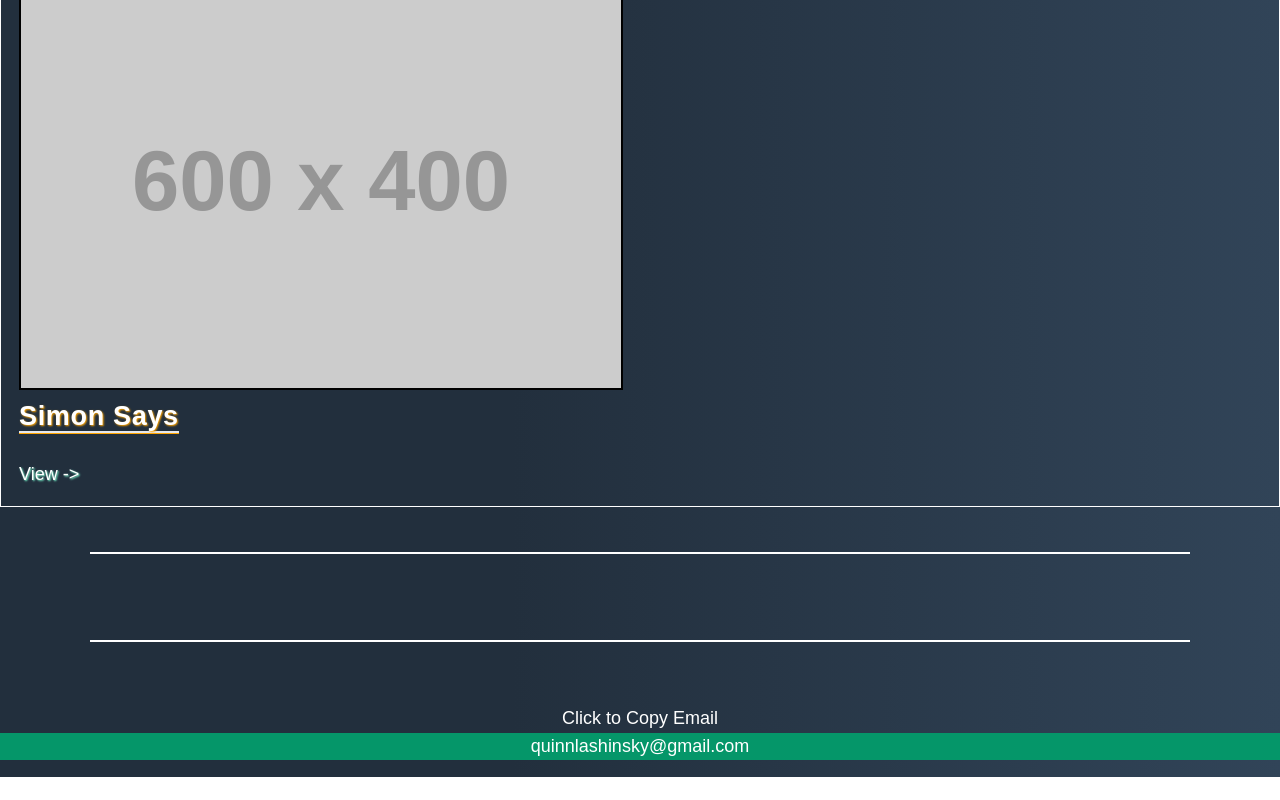
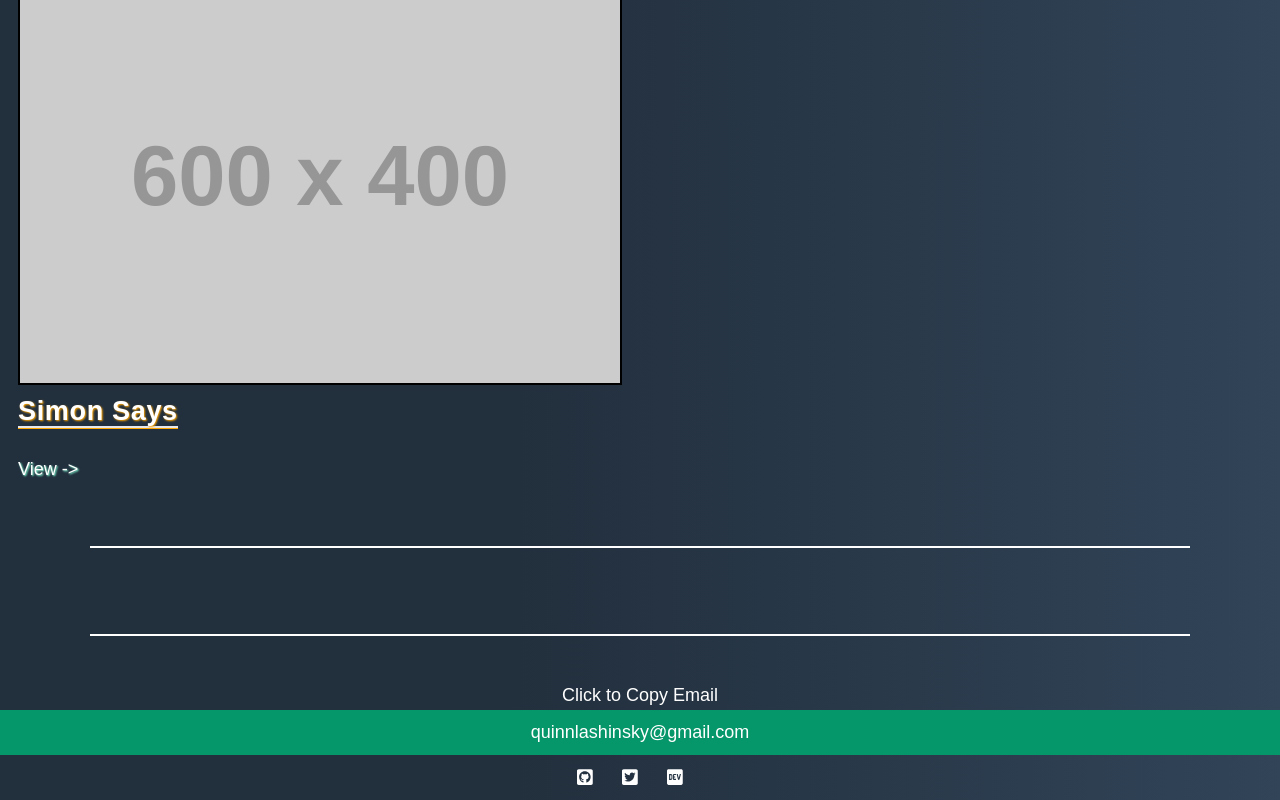
Before and after one commit to QMaximillian/quinn-personal-website, a Next.js app: page / in a window 1280 px wide. Shown: the part 2165-2965 px from the top of the page. Before the commit the page ends 2942 px from the top, so only its background shows below. Built offline with nearby package versions, Linux system fonts and the light colour scheme; a web font is replaced by a local one.

Commit message:
Add social media links. Remove old Footer component. Fix small CSS issues here and there

```diff
--- a/components/Contact.js
+++ b/components/Contact.js
@@ -1,5 +1,6 @@
 import * as React from 'react'
 import PropTypes from 'prop-types'
+import SocailLinkList from './SocailLinkList'
 
 function Contact() {
   const emailRef = React.useRef()
@@ -31,20 +32,20 @@ function Contact() {
   }
 
   return (
-    <div className="h-20 w-full flex flex-col justify-center items-center">
+    <div className="w-full flex flex-col justify-center items-center">
       <p>Click to Copy Email</p>
-      <button
-        type="button"
-        onClick={() => copyTextToClipBoard('quinnlashinsky@gmail.com')}
-        onKeyDown={() => copyTextToClipBoard('quinnlashinsky@gmail.com')}
-      >
-        <input
+      <address className="w-full">
+        <button
+          type="button"
           ref={emailRef}
-          className="bg-green-600 w-screen text-center"
-          readOnly
-          value="quinnlashinsky@gmail.com"
-        />
-      </button>
+          onClick={() => copyTextToClipBoard(emailRef.current.innerText)}
+          onKeyDown={() => copyTextToClipBoard(emailRef.current.innerText)}
+          className="bg-green-600 w-full text-center p-2 self-center"
+        >
+          quinnlashinsky@gmail.com
+        </button>
+        <SocailLinkList />
+      </address>
     </div>
   )
 }
--- a/components/Footer.js
+++ /dev/null
@@ -1,35 +0,0 @@
-import React from 'react'
-import { FaLinkedin, FaTwitter } from 'react-icons/fa'
-
-export default function Footer() {
-  return (
-    <footer className="flex flex-col border-2 border-black justify-center items-center h-1/3 w-full">
-      {/* Social Media Links */}
-      <div className="h-12 flex border-2 border-black">
-        <span>
-          {/* Dev.to */}
-          <svg
-            width="50"
-            height="40"
-            viewBox="0 0 50 40"
-            fill="none"
-            xmlns="http://www.w3.org/2000/svg"
-            className="text-black hover:opacity-75"
-          >
-            <rect width="50" height="40" rx="3" className="fill-current" />
-            <path
-              d="M19.099 23.508c0 1.31-.423 2.388-1.27 3.234-.838.839-1.942 1.258-3.312 1.258h-4.403V12.277h4.492c1.31 0 2.385.423 3.224 1.27.846.838 1.269 1.912 1.269 3.223v6.738zm-2.808 0V16.77c0-.562-.187-.981-.562-1.258-.374-.285-.748-.427-1.122-.427h-1.685v10.107h1.684c.375 0 .75-.138 1.123-.415.375-.285.562-.708.562-1.27zM28.185 28h-5.896c-.562 0-1.03-.187-1.404-.561-.375-.375-.562-.843-.562-1.404V14.243c0-.562.187-1.03.562-1.404.374-.375.842-.562 1.404-.562h5.896v2.808H23.13v3.65h3.088v2.808h-3.088v3.65h5.054V28zm7.12 0c-.936 0-1.684-.655-2.246-1.965l-3.65-13.758h3.089l2.807 10.804 2.808-10.804H41.2l-3.65 13.758C36.99 27.345 36.241 28 35.305 28z"
-              className="fill-current text-white"
-            />
-          </svg>
-        </span>
-        <span>
-          <FaLinkedin className="fill-current text-black hover:opacity-75 h-12 w-10" />
-        </span>
-        <span>
-          <FaTwitter className="fill-current text-black hover:opacity-75 w-10" />
-        </span>
-      </div>
-    </footer>
-  )
-}
--- a/components/ProjectPeak.js
+++ b/components/ProjectPeak.js
@@ -5,7 +5,7 @@ import { lorem } from '../dev/utilities/index'
 
 function ProjectPeak({ image, name, description, href }) {
   return (
-    <div className="border-white border h-full w-full p-4">
+    <div className="h-full w-full p-4">
       <div className="w-full">
         <img
           className="max-w-full border-2 border-black"
@@ -27,7 +27,7 @@ function ProjectPeak({ image, name, description, href }) {
       <p className="text-sm pt-2">{lorem || description}</p>
       <Link href={href}>
         <a
-          className="mt-3 inline-block"
+          className="mt-3 block"
           style={{ textShadow: '1px 1px 2px aquamarine' }}
         >
           View ->
--- /dev/null
+++ b/components/SocailLinkList.js
@@ -0,0 +1,42 @@
+import * as React from 'react'
+import { FontAwesomeIcon } from '@fortawesome/react-fontawesome'
+import {
+  faGithubSquare,
+  faTwitterSquare,
+  faDev,
+} from '@fortawesome/free-brands-svg-icons'
+
+function SocailLinkList() {
+  return (
+    <div className="flex justify-center items-center my-2">
+      <a
+        href="https://github.com/QMaximillian"
+        target="_blank"
+        rel="noreferrer"
+        className="w-8"
+      >
+        <FontAwesomeIcon icon={faGithubSquare} />
+      </a>
+
+      <a
+        href="https://twitter.com/quinn_max_codes"
+        target="_blank"
+        rel="noreferrer"
+        className="w-8 mx-2"
+      >
+        <FontAwesomeIcon icon={faTwitterSquare} />
+      </a>
+      <a
+        href="https://dev.to/qmaximillian"
+        target="_blank"
+        rel="noreferrer"
+        className="w-8"
+      >
+        <FontAwesomeIcon icon={faDev} />
+      </a>
+    </div>
+  )
+}
+
+SocailLinkList.displayName = 'SocailLinkList'
+export default SocailLinkList
--- a/package.json
+++ b/package.json
@@ -8,6 +8,9 @@
     "start": "next start"
   },
   "dependencies": {
+    "@fortawesome/fontawesome-svg-core": "^1.2.35",
+    "@fortawesome/free-brands-svg-icons": "^5.15.3",
+    "@fortawesome/react-fontawesome": "^0.1.14",
     "framer-motion": "^3.10.5",
     "next": "10.0.5",
     "react": "17.0.1",
```
